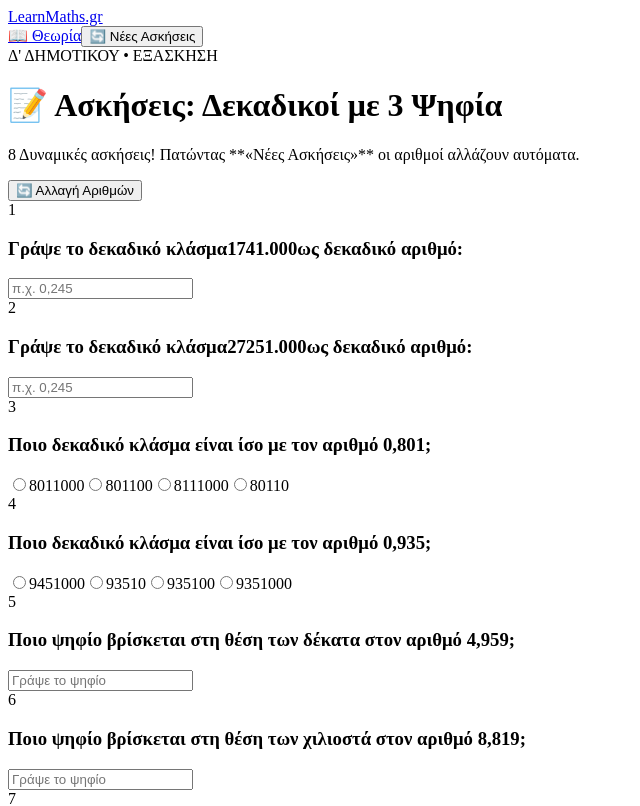
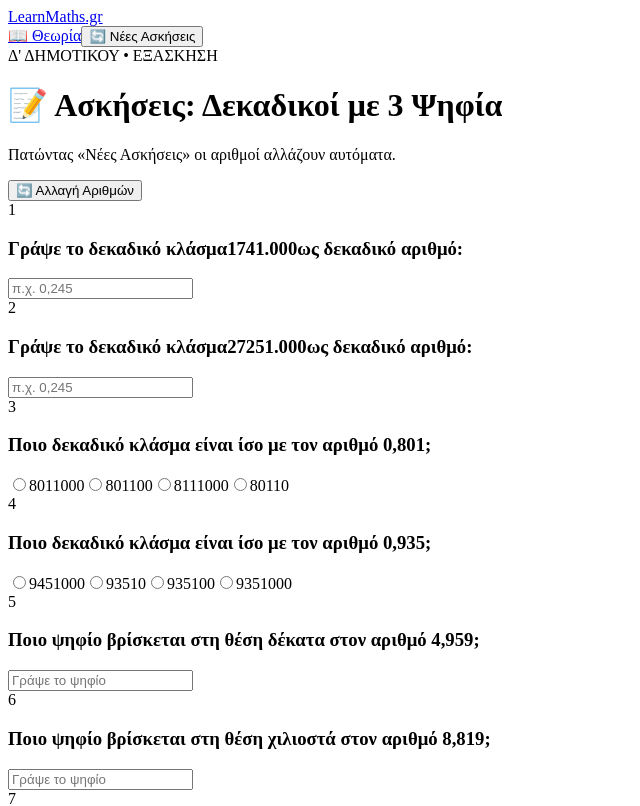
Before and after one commit to gkrimpas-lab/learn-maths-2026, a Next.js app: page /d-dimotikou/11-dekadikoi-3-psifia-ask in a window 1280 px wide. Shown: the top 806 px of the page, without its empty margins (0-640 px from the left). Built offline with nearby package versions, Linux system fonts and the light colour scheme.

Commit message:
Remove unnecessary text formatting from prompts

```diff
--- a/pages/d-dimotikou/11-dekadikoi-3-psifia-ask.js
+++ b/pages/d-dimotikou/11-dekadikoi-3-psifia-ask.js
@@ -282,7 +282,7 @@ export default function Dekadikoi3PsifiaAskPage() {
       <div className="flex items-center gap-3 mb-4">
         <span className="bg-teal-600 text-white font-black text-sm w-8 h-8 rounded-xl flex items-center justify-center">{numLabel}</span>
         <h3 className="text-lg font-bold text-gray-900">
-          Ποιο ψηφίο βρίσκεται στη θέση των <span className="text-teal-600 font-extrabold">{qData.placeType}</span> στον αριθμό <span className="text-teal-600 font-mono font-black text-xl">{qData.decStr}</span>;
+          Ποιο ψηφίο βρίσκεται στη θέση <span className="text-teal-600 font-extrabold">{qData.placeType}</span> στον αριθμό <span className="text-teal-600 font-mono font-black text-xl">{qData.decStr}</span>;
         </h3>
       </div>
 
@@ -402,7 +402,7 @@ export default function Dekadikoi3PsifiaAskPage() {
                 📝 Ασκήσεις: Δεκαδικοί με 3 Ψηφία
               </h1>
               <p className="text-purple-100 text-sm md:text-base mt-1">
-                8 Δυναμικές ασκήσεις! Πατώντας **«Νέες Ασκήσεις»** οι αριθμοί αλλάζουν αυτόματα.
+                Πατώντας «Νέες Ασκήσεις» οι αριθμοί αλλάζουν αυτόματα.
               </p>
             </div>
 
```
